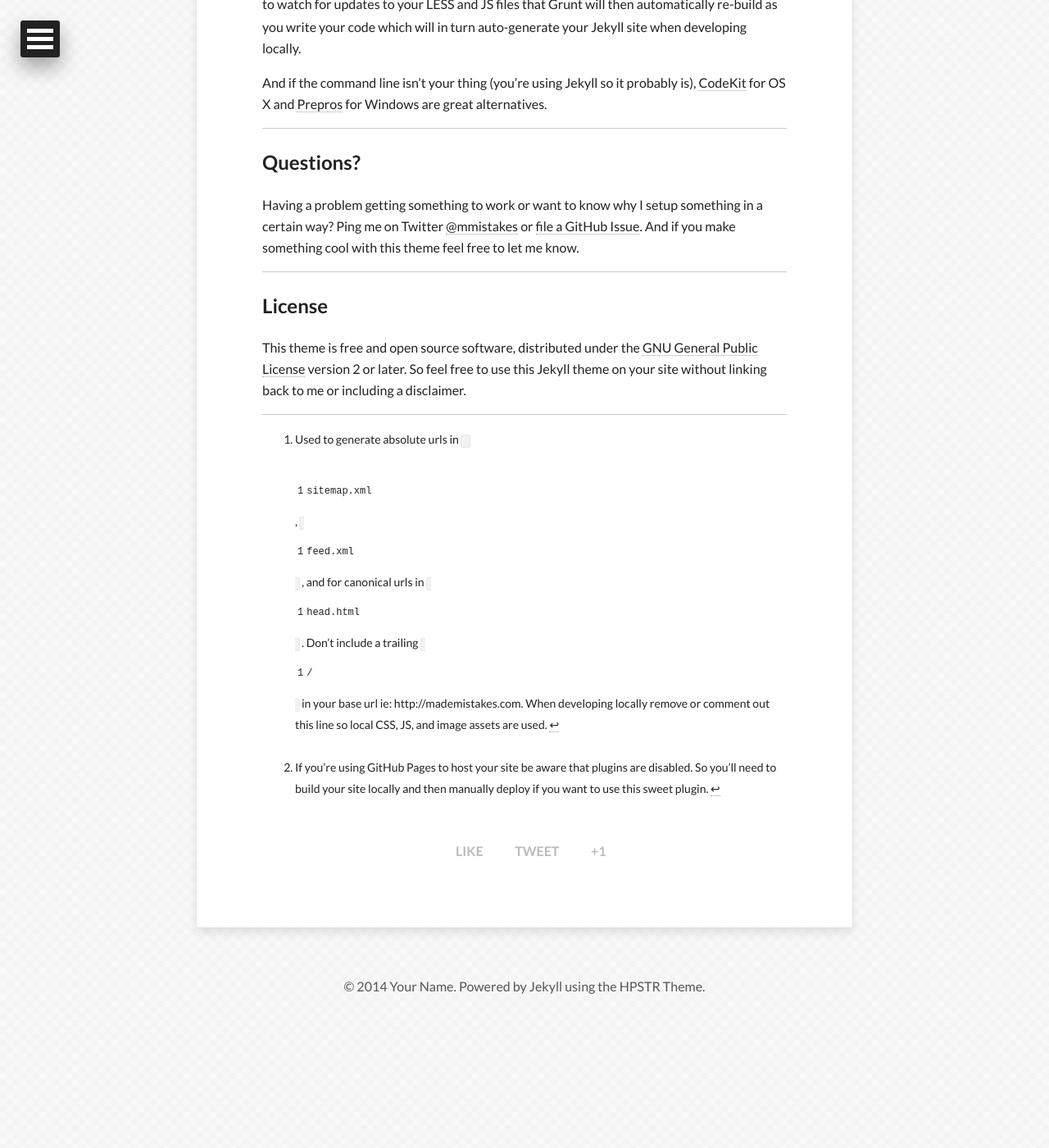
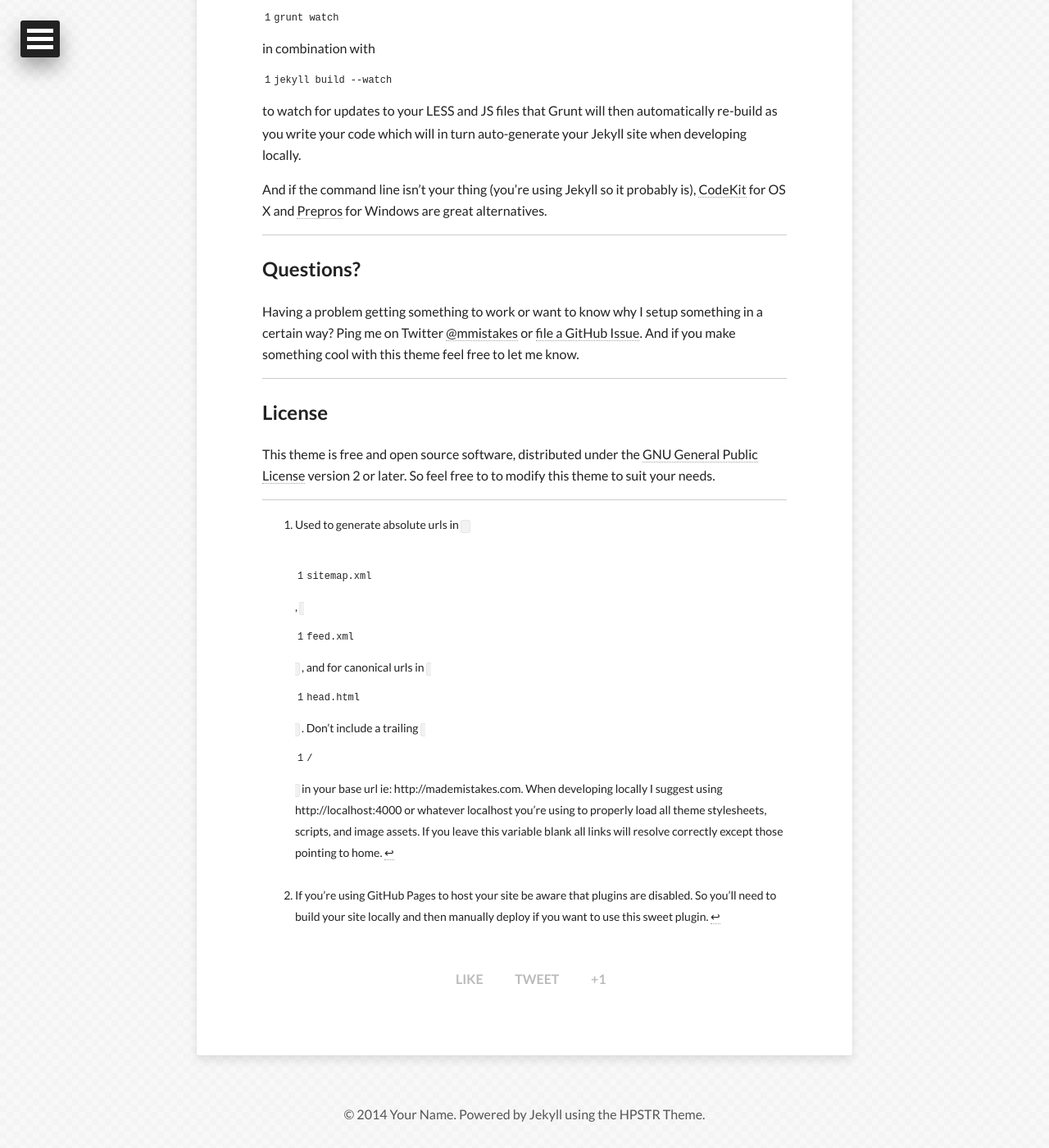
Before and after one commit to cwest/caseywest.com, a Jekyll site: the page built from theme-setup.md, in a window 1280 px wide and 1400 px high, scrolled down 10676 px. Shown: the whole window at 82% size. Built offline with Jekyll 4.4.1, drawn with Linux system fonts in a browser that asks for light colours; nearby versions of some CDN libraries; before the commit the page ends 11920 px from its top, so only the background shows below that; some of the changed text lies outside the part shown.

Commit message:
Add notes about setting site.url properly

```diff
--- a/theme-setup.md
+++ b/theme-setup.md
@@ -39,7 +39,10 @@
 title:            Site Title
 description:      Describe your website here.
 disqus_shortname: shortname
-url:              http://your-website.com
+# Your site's domain goes here. When working locally use localhost server leave blank
+# PS. If you set this wrong stylesheets and scripts won't load and most links will break.
+# PPS. If you leave it blank for local testing home links won't work, they'll be fine for live domains though.
+url:              http://localhost:4000
 
 # Owner/author information
 owner:
@@ -123,7 +126,7 @@
 
 ### _config.yml
 
-Most of the variables found here are used in the .html files found in `_includes` if you need to add or remove anything. A good place to start would be to add the `title`, `description`, and `url` for your site. Links are absolute and prefixed with `{{ "{{ site.url " }}}}` in the various `_includes` and `_layouts`, so remember to comment out `url`[^1] when working locally to avoid broken links.
+Most of the variables found here are used in the .html files found in `_includes` if you need to add or remove anything. A good place to start would be to add the `title`, `description`, and `url` for your site. Links are absolute and prefixed with `{{ "{{ site.url " }}}}` in the various `_includes` and `_layouts`, so remember to properly set `url`[^1] to `http://localhost:4000` when developing locally.
 
 #### Disqus Comments
 
@@ -261,10 +264,10 @@
 
 ## License
 
-This theme is free and open source software, distributed under the [GNU General Public License]({{ site.url }}/LICENSE) version 2 or later. So feel free to use this Jekyll theme on your site without linking back to me or including a disclaimer.
+This theme is free and open source software, distributed under the [GNU General Public License]({{ site.url }}/LICENSE) version 2 or later. So feel free to to modify this theme to suit your needs.
 
 ---
 
-[^1]: Used to generate absolute urls in `sitemap.xml`, `feed.xml`, and for canonical urls in `head.html`. Don't include a trailing `/` in your base url ie: http://mademistakes.com. When developing locally remove or comment out this line so local CSS, JS, and image assets are used.
+[^1]: Used to generate absolute urls in `sitemap.xml`, `feed.xml`, and for canonical urls in `head.html`. Don't include a trailing `/` in your base url ie: http://mademistakes.com. When developing locally I suggest using http://localhost:4000 or whatever localhost you're using to properly load all theme stylesheets, scripts, and image assets. If you leave this variable blank all links will resolve correctly except those pointing to home.
 
 [^2]: If you're using GitHub Pages to host your site be aware that plugins are disabled. So you'll need to build your site locally and then manually deploy if you want to use this sweet plugin.
```
Also changed, not shown: other parts of theme-setup.md (+1 -1 lines).
